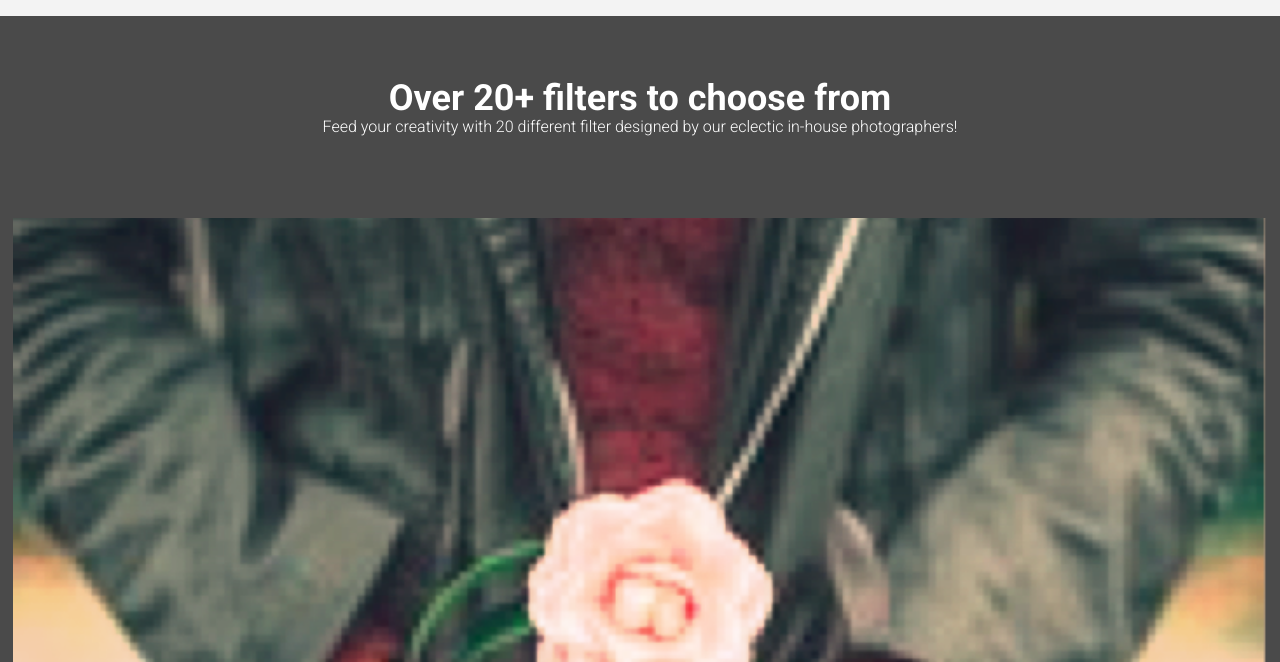
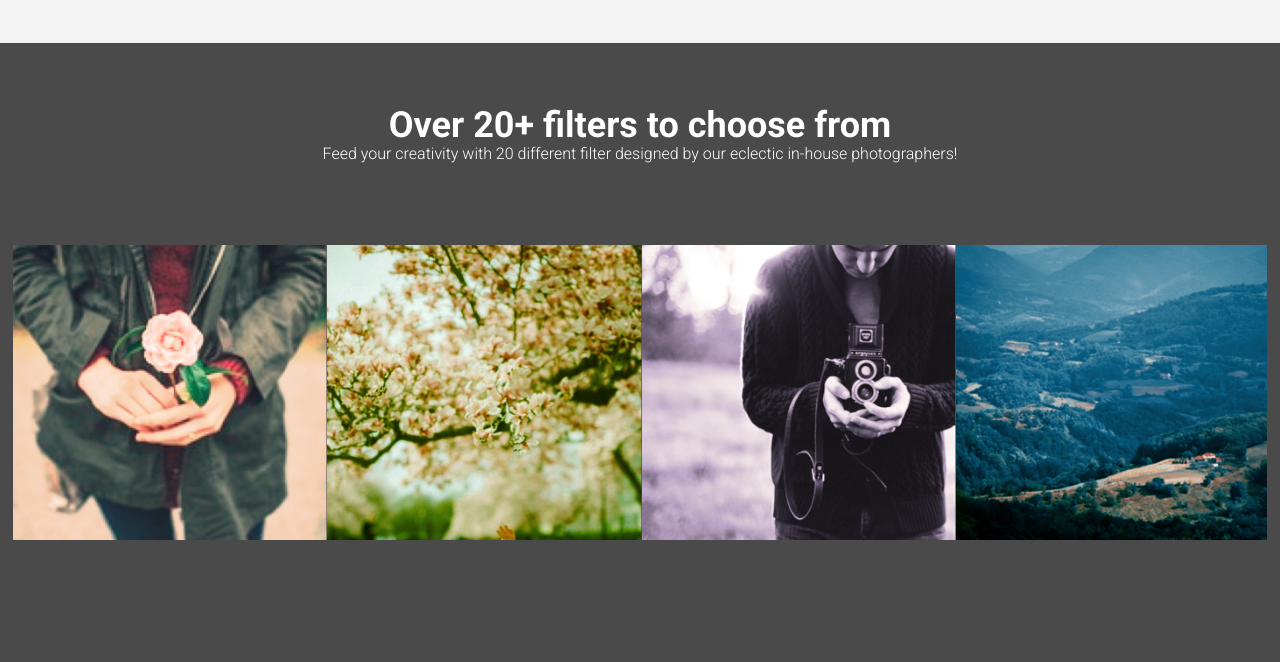
Before and after one commit to sarika-arora/fotomatic, a plain HTML site: page index.html in a window 1280 px wide. Shown: the part 1566-2228 px from the top of the page. Drawn offline with Linux system fonts and the light colour scheme; a web font is replaced by a local one.

Commit message:
Add updates to the filters section

```diff
--- a/resources/css/style.css
+++ b/resources/css/style.css
@@ -7,6 +7,7 @@ html {
 
 .main-content {
   position: relative;
+  background-color: #f3f3f3;
   top: 5.3125rem; /* To offset for fixed header. */
 }
 
@@ -308,13 +309,15 @@ header .mobile {
 /* Filters Section */
 
 #filters-section {
+  margin-top: 1.69rem;
   padding: 4rem 0;
   background-color: #4a4a4a;
+  max-width: 100%;
 }
 
 #filters-section .content {
-  padding: 0 .625rem;
-  margin-bottom: 5rem;
+  margin: 0 auto;
+  padding-bottom: 1rem;
 }
 
 #filters-section .content h2 {
@@ -331,10 +334,14 @@ header .mobile {
 }
 
 #filters-section .images-container {
+  display: flex;
   max-width: 100%;
-  padding: 0 1%;
+  padding: 4rem 1%;
 }
 
+#filters-section .image-container img {
+  height: auto;
+}
 
 @media only screen and (max-width: 760px) {
   #filters-section {
```
Also changed, not shown: index.html (+1 -0 lines).
